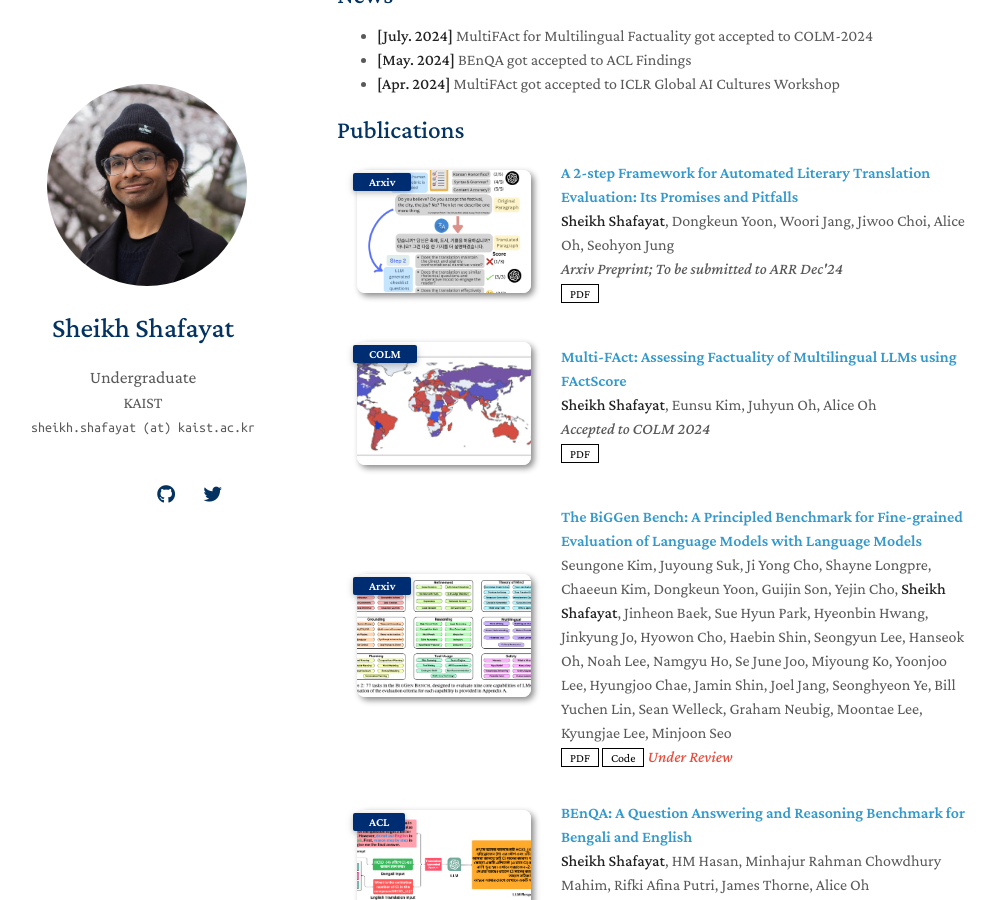
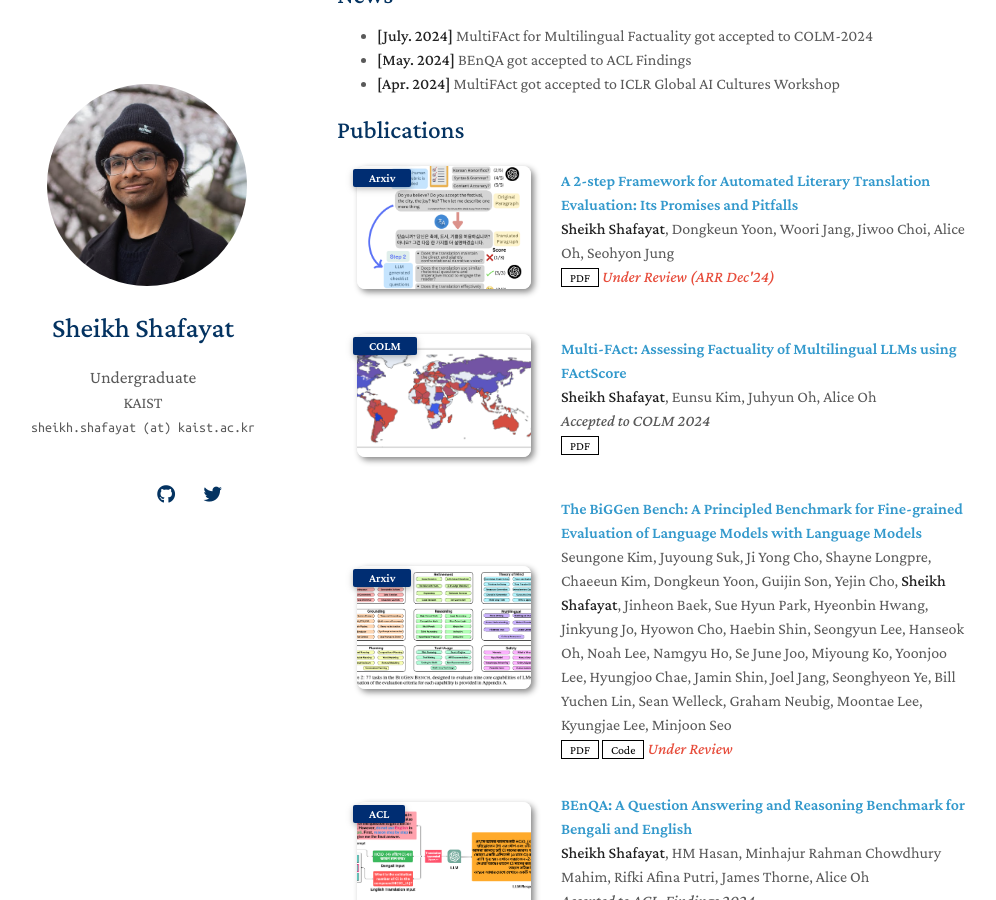
Before and after one commit to sheikhshafayat/sheikhshafayat.github.io, a Jekyll site: the page built from index.md, in a window 1280 px wide and 900 px high, scrolled down 602 px. Shown: the whole window, without its empty margins (133-1129 px from the left). Built offline with Jekyll 4.4.1, drawn with Linux system fonts in a browser that asks for light colours; nearby versions of some CDN libraries; a style sheet for code colours, icons or effects is not loaded; our own code applies the rules of GitHub Pages for plain Markdown files.

Commit message:
minor update

```diff
--- a/_data/publications.yml
+++ b/_data/publications.yml
@@ -2,12 +2,12 @@ main:
   - title: "A 2-step Framework for Automated Literary Translation Evaluation: Its Promises and Pitfalls"
     authors: <strong> Sheikh Shafayat</strong>, Dongkeun Yoon, Woori Jang, Jiwoo Choi, Alice Oh, Seohyon Jung
     conference_short: Arxiv
-    conference: Arxiv Preprint; To be submitted to ARR Dec'24
+    # conference: Arxiv Preprint; To be submitted to ARR Dec'24
     pdf: https://arxiv.org/abs/2412.01340
     # code: https://github.com/sheikhshafayat/multi-fact
     # page: https://class-il.mpi-inf.mpg.de/mnemonics/
     # bibtex: https://class-il.mpi-inf.mpg.de/mnemonics/
-    # notes: Oral Presentation
+    notes: Under Review (ARR Dec'24)
     image: ./assets/img/littrans-eval.png
   - title: "Multi-FAct: Assessing Factuality of Multilingual LLMs using FActScore"
     authors: <strong>Sheikh Shafayat</strong>, Eunsu Kim, Juhyun Oh, Alice Oh
```
